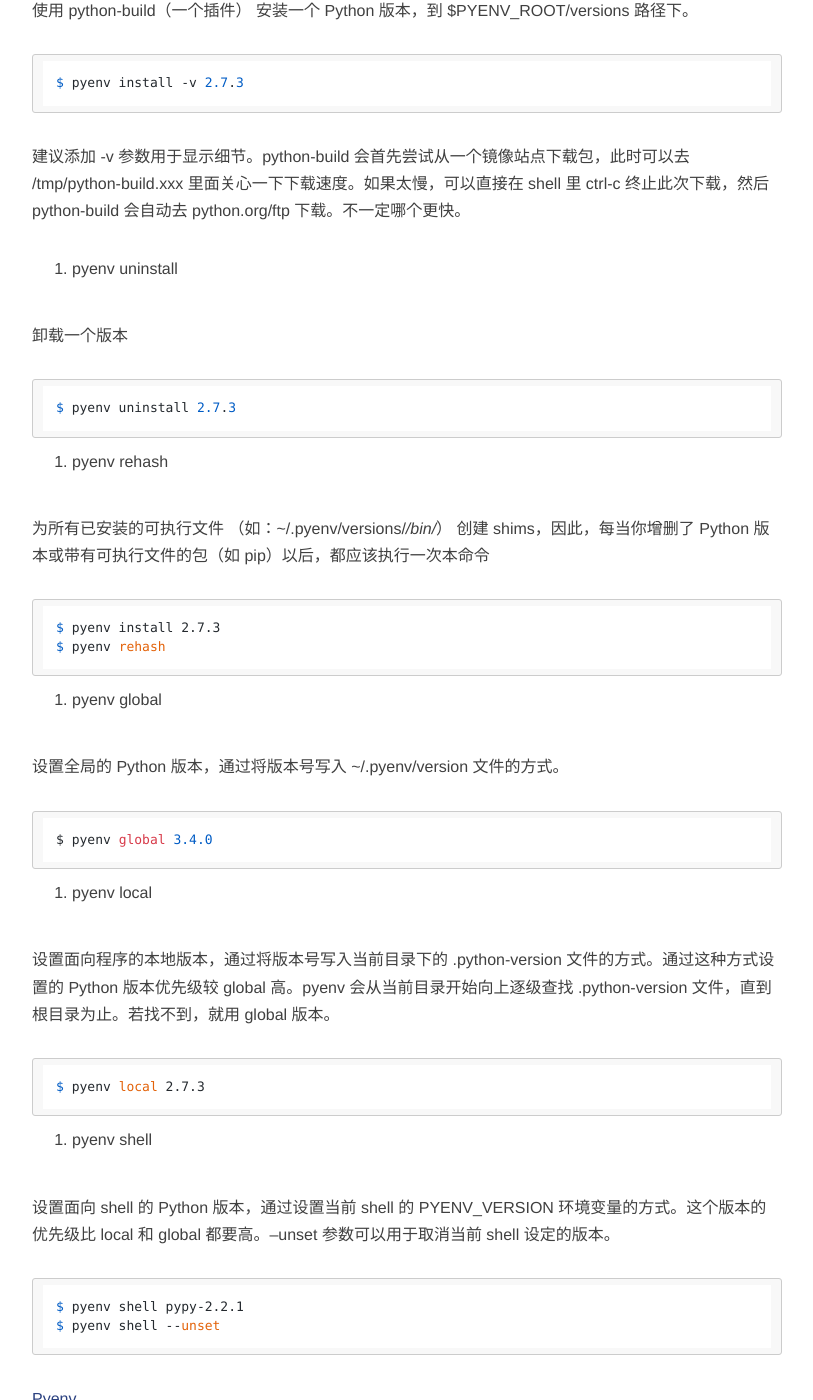
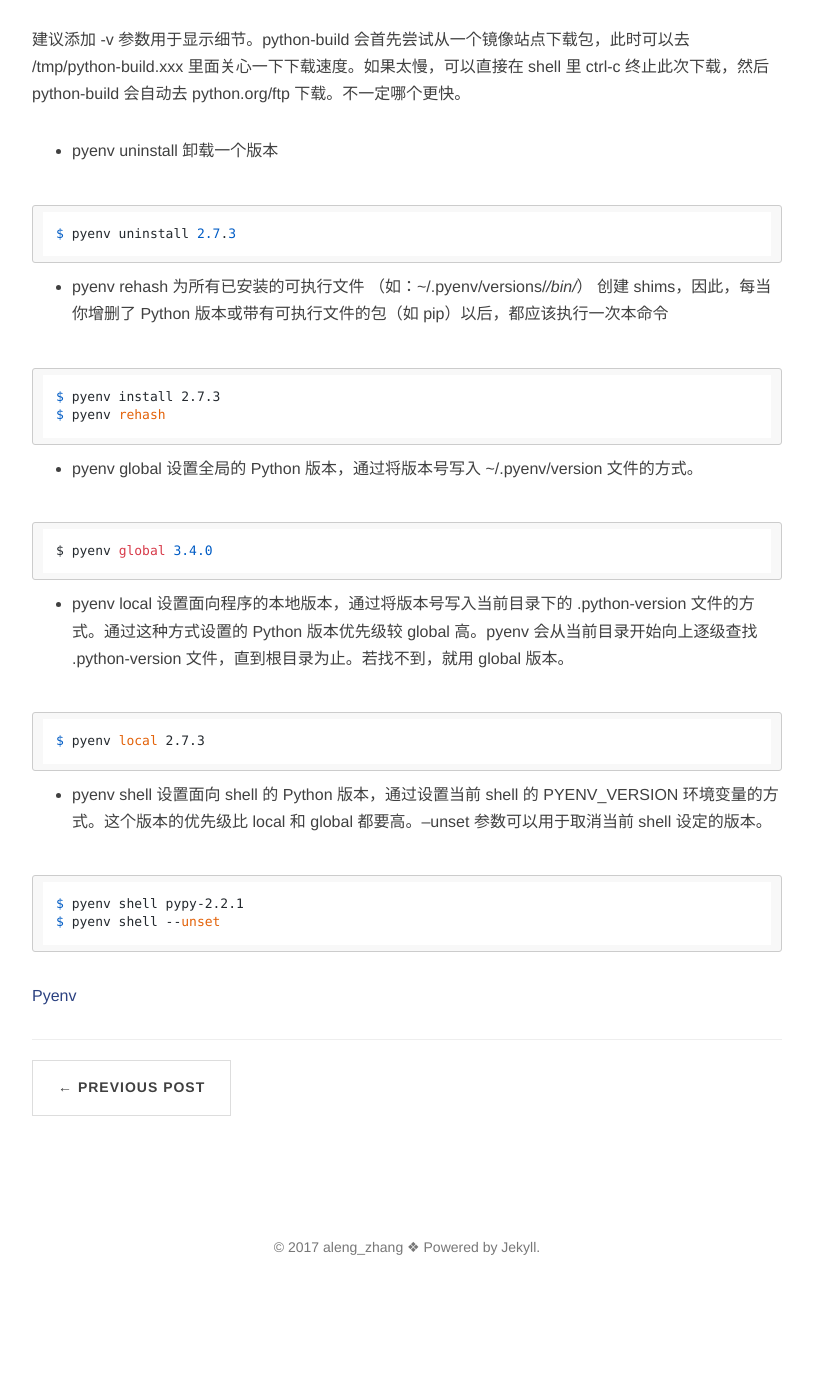
Before and after one commit to aleng-zhang/Blog, a Jekyll site: the page built from _posts/2017-07-08-Pyenv(Python版本管理)安装与使用.md, in a window 1280 px wide and 1400 px high, scrolled down 1672 px. Shown: the whole window, without its empty margins (233-1046 px from the left). Built offline with Jekyll 4.4.1, drawn with Linux system fonts in a browser that asks for light colours; nearby versions of some CDN libraries; comment, search, counter and statistics services are not loaded; after the commit the page ends 2997 px from its top, so only the background shows below that; some of the changed lines change nothing that is shown; some of the changed text lies outside the part shown.

Commit message:
修改pyenv*.md

```diff
--- a/_posts/2017-07-08-Pyenv(Python版本管理)安装与使用.md
+++ b/_posts/2017-07-08-Pyenv(Python版本管理)安装与使用.md
@@ -22,8 +22,7 @@ eval "$(pyenv virtualenv-init -)"
 ### 使用
 
 
-1. pyenv versions
-
++ pyenv versions
 查看当前 pyenv 可检测到的所有版本，处于激活状态的版本前以 * 标示。
 
 ~~~
@@ -36,8 +35,7 @@ eval "$(pyenv virtualenv-init -)"
  pypy-2.2.1
 ~~~
 
-2. pyenv version
-
++ pyenv version
 查看当前处于激活状态的版本，括号中内容表示这个版本是由哪条途径激活的（global、local、shell）
 
 ~~~
@@ -45,23 +43,23 @@ $ pyenv version
 2.7.6 (set by /home/yyuu/.pyenv/version)
 ~~~
 
-3. pyenv install
++ pyenv install
+使用 python-build（一个插件） 安装一个 Python 版本，到 $PYENV_ROOT/versions 路径下
 
-使用 python-build（一个插件） 安装一个 Python 版本，到 $PYENV_ROOT/versions 路径下。
 ~~~
 $ pyenv install -v 2.7.3
 ~~~
+
 建议添加 -v 参数用于显示细节。python-build 会首先尝试从一个镜像站点下载包，此时可以去 /tmp/python-build.xxx 里面关心一下下载速度。如果太慢，可以直接在 shell 里 ctrl-c 终止此次下载，然后 python-build 会自动去 python.org/ftp 下载。不一定哪个更快。
 
-4. pyenv uninstall
++ pyenv uninstall
+卸载一个版本
 
-卸载一个版本
 ~~~
 $ pyenv uninstall 2.7.3
 ~~~
 
-5. pyenv rehash
-
++ pyenv rehash
 为所有已安装的可执行文件 （如：~/.pyenv/versions/*/bin/*） 创建 shims，因此，每当你增删了 Python 版本或带有可执行文件的包（如 pip）以后，都应该执行一次本命令
 
 ~~~
@@ -69,24 +67,21 @@ $ pyenv install 2.7.3
 $ pyenv rehash
 ~~~
 
-6. pyenv global
-
++ pyenv global
 设置全局的 Python 版本，通过将版本号写入 ~/.pyenv/version 文件的方式。
 
 ~~~
 $ pyenv global 3.4.0
 ~~~
 
-7. pyenv local
-
++ pyenv local
 设置面向程序的本地版本，通过将版本号写入当前目录下的 .python-version 文件的方式。通过这种方式设置的 Python 版本优先级较 global 高。pyenv 会从当前目录开始向上逐级查找 .python-version 文件，直到根目录为止。若找不到，就用 global 版本。
 
 ~~~
 $ pyenv local 2.7.3
 ~~~
 
-8. pyenv shell
-
++ pyenv shell
 设置面向 shell 的 Python 版本，通过设置当前 shell 的 PYENV_VERSION 环境变量的方式。这个版本的优先级比 local 和 global 都要高。--unset 参数可以用于取消当前 shell 设定的版本。
 
 ~~~
```
